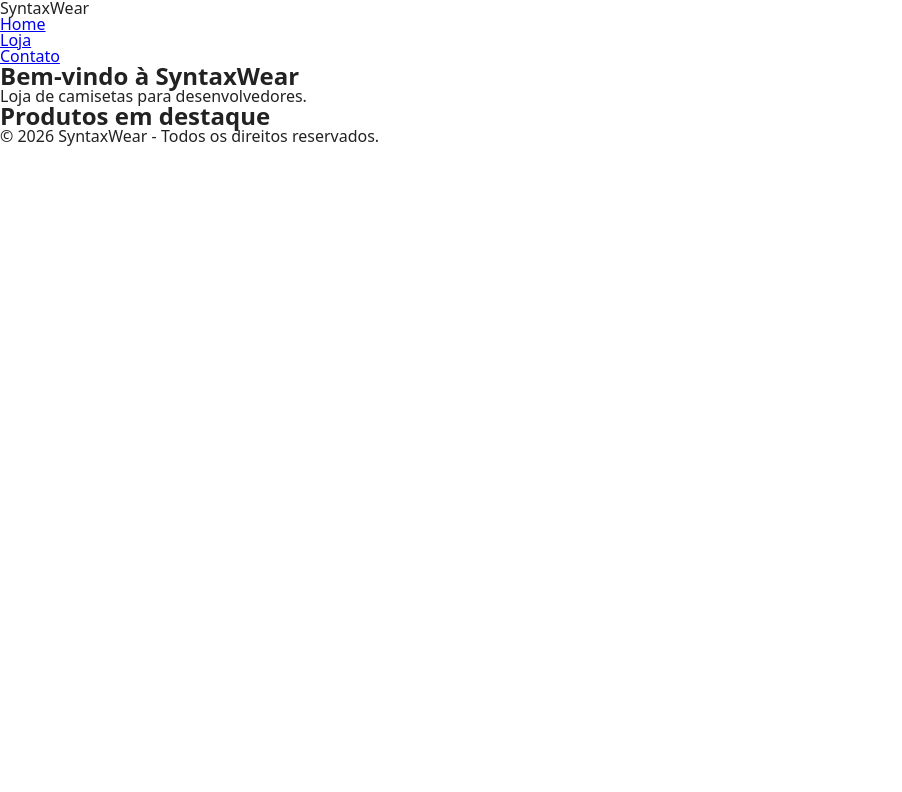
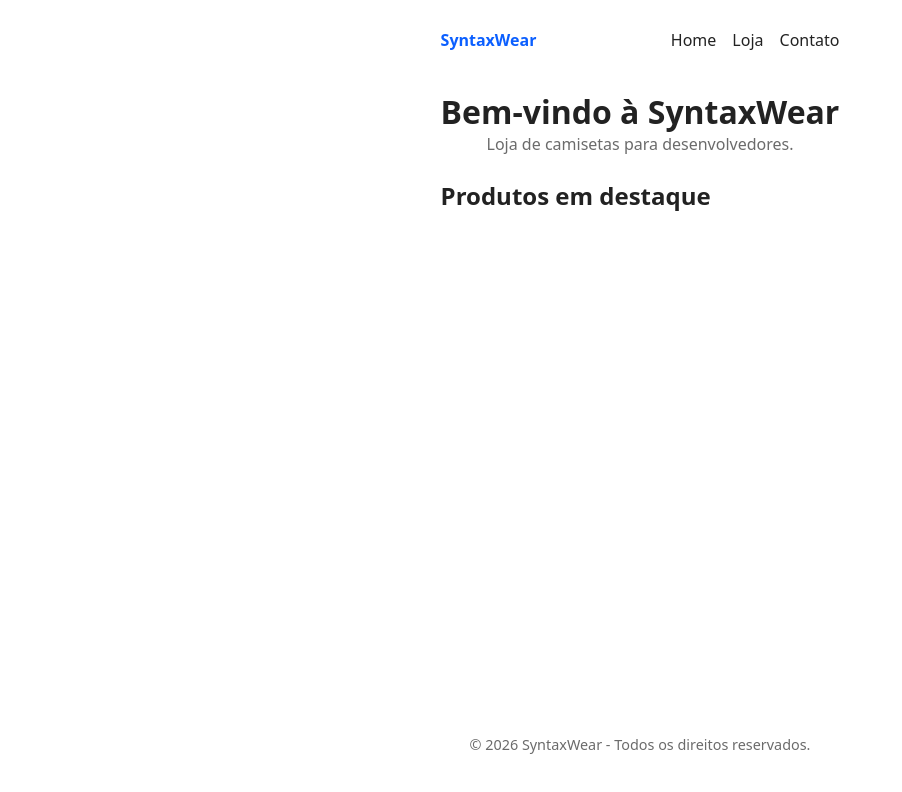
Before and after one commit to WilameJesusSantos/ecommerce-syntaxwear, a plain HTML site: page index.html in a window 1280 px wide. Shown: the whole page, without its empty margins (0-902 px from the left). Drawn offline with Linux system fonts and the light colour scheme.

Commit message:
Move CSS to CSS/ and update links

```diff
--- /dev/null
+++ b/CSS/reset.css
@@ -0,0 +1,33 @@
+/* Reset / Normalização básica */
+/* Fonte: combinação de reset simples para projetos iniciais */
+html,body,div,span,applet,object,iframe,
+h1,h2,h3,h4,h5,h6,p,blockquote,pre,
+a,abbr,acronym,address,big,cite,code,
+del,dfn,em,img,ins,kbd,q,s,samp,
+small,strike,strong,sub,sup,tt,var,
+b,u,i,center,dl,dt,dd,ol,ul,li,
+fieldset,form,label,legend,
+table,caption,tbody,tfoot,thead,tr,th,td,
+article,aside,canvas,details,embed,
+figure,figcaption,footer,header,hgroup,
+menu,nav,output,ruby,section,summary,
+time,mark,audio,video {
+  margin: 0;
+  padding: 0;
+  border: 0;
+  vertical-align: baseline;
+}
+/* HTML5 display-role reset for older browsers */
+article,aside,details,figcaption,figure,
+footer,header,hgroup,menu,nav,section {
+  display: block;
+}
+body {
+  line-height: 1;
+  font-family: system-ui, -apple-system, 'Segoe UI', Roboto, 'Helvetica Neue', Arial;
+  color: #222;
+  background: #fff;
+}
+ol,ul { list-style: none; }
+blockquote,q { quotes: none; }
+table { border-collapse: collapse; border-spacing: 0; }
--- /dev/null
+++ b/CSS/style.css
@@ -0,0 +1,67 @@
+/*
+  style.css - Convenções e organização
+
+  Nomenclatura: BEM (Block__Element--Modifier)
+    Ex: .product, .product__title, .product--featured
+
+  Organização do CSS (ordem recomendada):
+    1. :root / variáveis
+    2. Reset / base (tipografia, links)
+    3. Layout (container, grid)
+    4. Componentes (header, nav, hero, cards)
+    5. Utilities / helpers (helpers de margem/padding)
+
+*/
+
+:root {
+  --max-width: 1100px;
+  --gap: 1rem;
+  --brand: #0b5fff;
+  --muted: #6b6b6b;
+}
+
+/* Layout: garantir que o footer fique no final da página */
+html, body { height: 100%; }
+body {
+  display: flex;
+  min-height: 100vh;
+  flex-direction: column;
+}
+.container {
+  max-width: var(--max-width);
+  margin: 0 auto;
+  padding: 1rem;
+  display: flex;
+  flex-direction: column;
+  flex: 1 0 auto;
+}
+
+/* main deve crescer para empurrar o footer para baixo */
+.site__main { flex: 1 0 auto; }
+
+/* Base */
+.site__header {
+  display: flex;
+  align-items: center;
+  justify-content: space-between;
+  padding: 1rem 0;
+}
+
+.site__brand {
+  font-weight: 700;
+  color: var(--brand);
+}
+
+.nav__list { display: flex; gap: 1rem; }
+.nav__item a { color: inherit; text-decoration: none; }
+
+.hero { padding: 2rem 0; text-align: center; }
+.hero__title { font-size: 2rem; margin-bottom: 0.5rem; }
+.hero__lead { color: var(--muted); }
+
+.products__grid { display: grid; grid-template-columns: repeat(auto-fit,minmax(220px,1fr)); gap: 1rem; margin-top: 1rem; }
+
+.site__footer { text-align: center; padding: 2rem 0; color: var(--muted); font-size: 0.9rem; }
+
+/* Utilities */
+.u-hidden { display: none !important; }
--- a/index.html
+++ b/index.html
@@ -5,8 +5,8 @@
     <meta charset="utf-8">
     <meta name="viewport" content="width=device-width, initial-scale=1">
     <title>Meu Primeiro Site</title>
-    <link rel="stylesheet" href="assets/css/reset.css">
-    <link rel="stylesheet" href="assets/css/style.css">
+    <link rel="stylesheet" href="CSS/reset.css">
+    <link rel="stylesheet" href="CSS/style.css">
 </head>
 
 <body>
```
